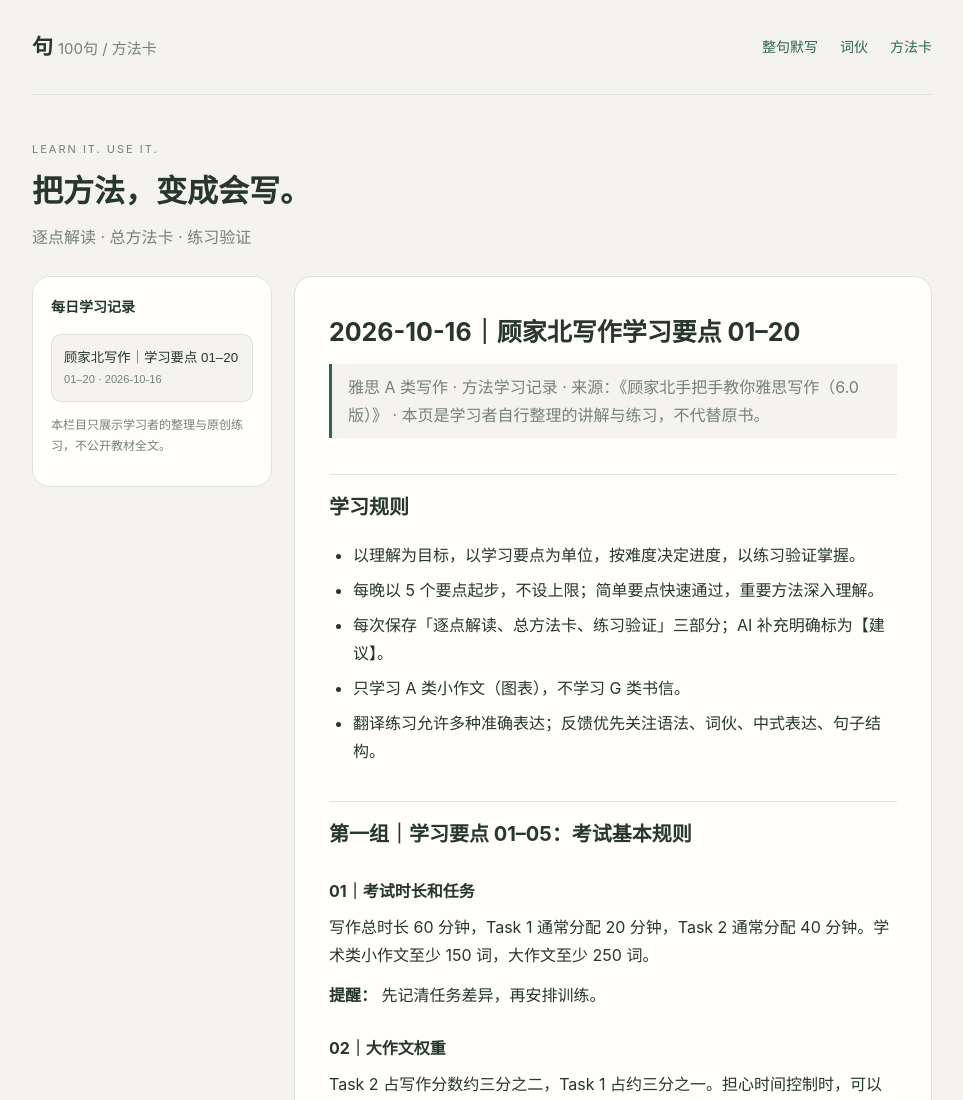
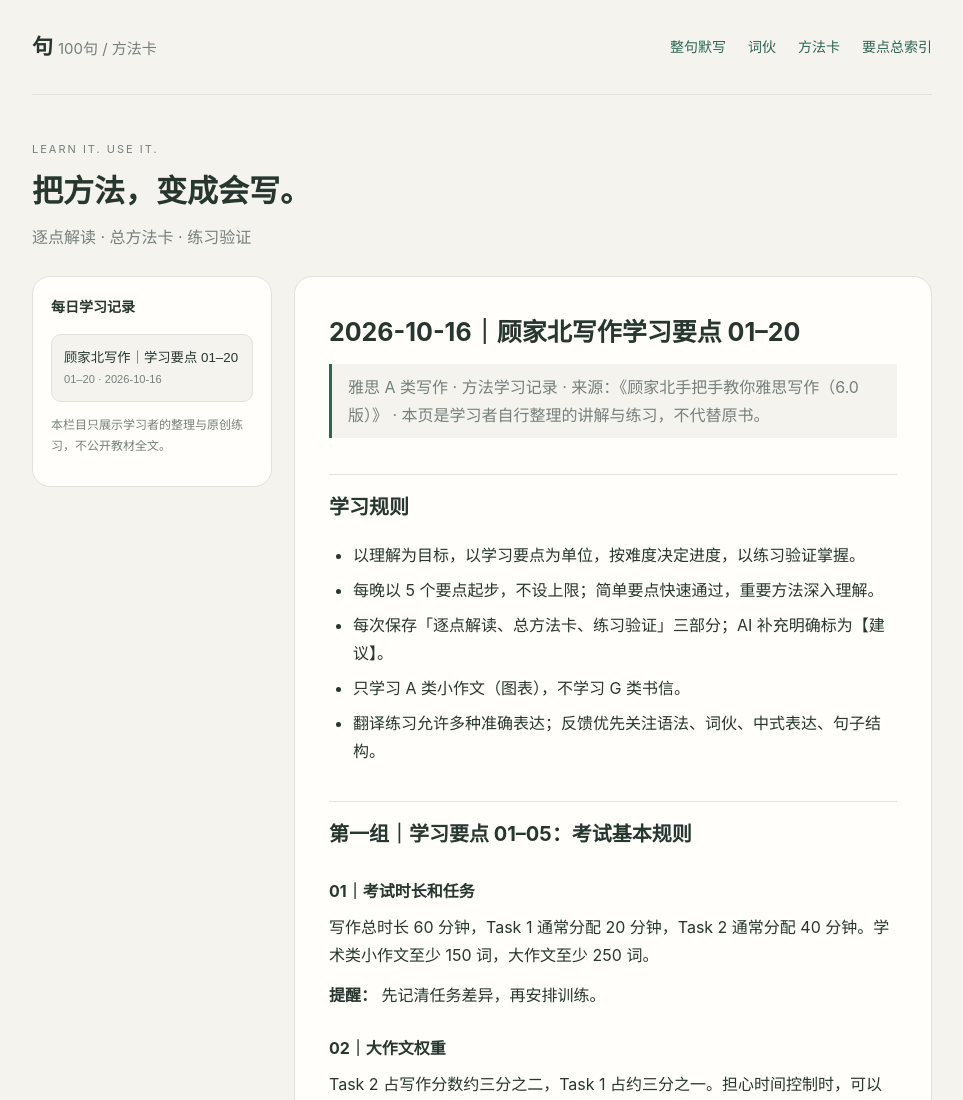
Before and after one commit to yaemra531-stack/ielts-100-sentences, a website: page methods.html in a window 1280 px wide. Shown: the top 1100 px of the page, without its empty margins (158-1121 px from the left). Drawn offline with Linux system fonts and the light colour scheme.

Commit message:
Add navigation to all writing study points

```diff
--- a/methods.html
+++ b/methods.html
@@ -1 +1 @@
-<!doctype html><html lang="zh-CN"><head><meta charset="utf-8"><meta name="viewport" content="width=device-width,initial-scale=1"><meta name="theme-color" content="#f4f3ee"><title>方法卡 · 顾家北写作</title><link rel="stylesheet" href="methods.css"></head><body><div class="wrap"><header><a class="brand" href="./">句 <em>100句 / 方法卡</em></a><nav><a href="index.html">整句默写</a><a href="chunks.html">词伙</a><a href="methods.html" aria-current="page">方法卡</a></nav></header><section class="hero"><div class="eyebrow">LEARN IT. USE IT.</div><h1>把方法，变成会写。</h1><p class="lead">逐点解读 · 总方法卡 · 练习验证</p></section><div class="layout"><aside class="side"><h2>每日学习记录</h2><div id="records">正在加载…</div><p class="status">本栏目只展示学习者的整理与原创练习，不公开教材全文。</p></aside><main class="paper" id="content" aria-live="polite">正在加载学习卡…</main></div></div><script type="module" src="methods.js"></script></body></html>
+<!doctype html><html lang="zh-CN"><head><meta charset="utf-8"><meta name="viewport" content="width=device-width,initial-scale=1"><meta name="theme-color" content="#f4f3ee"><title>方法卡 · 顾家北写作</title><link rel="stylesheet" href="methods.css"></head><body><div class="wrap"><header><a class="brand" href="./">句 <em>100句 / 方法卡</em></a><nav><a href="index.html">整句默写</a><a href="chunks.html">词伙</a><a href="methods.html" aria-current="page">方法卡</a><a href="syllabus.html">要点总索引</a></nav></header><section class="hero"><div class="eyebrow">LEARN IT. USE IT.</div><h1>把方法，变成会写。</h1><p class="lead">逐点解读 · 总方法卡 · 练习验证</p></section><div class="layout"><aside class="side"><h2>每日学习记录</h2><div id="records">正在加载…</div><p class="status">本栏目只展示学习者的整理与原创练习，不公开教材全文。</p></aside><main class="paper" id="content" aria-live="polite">正在加载学习卡…</main></div></div><script type="module" src="methods.js"></script></body></html>
```
